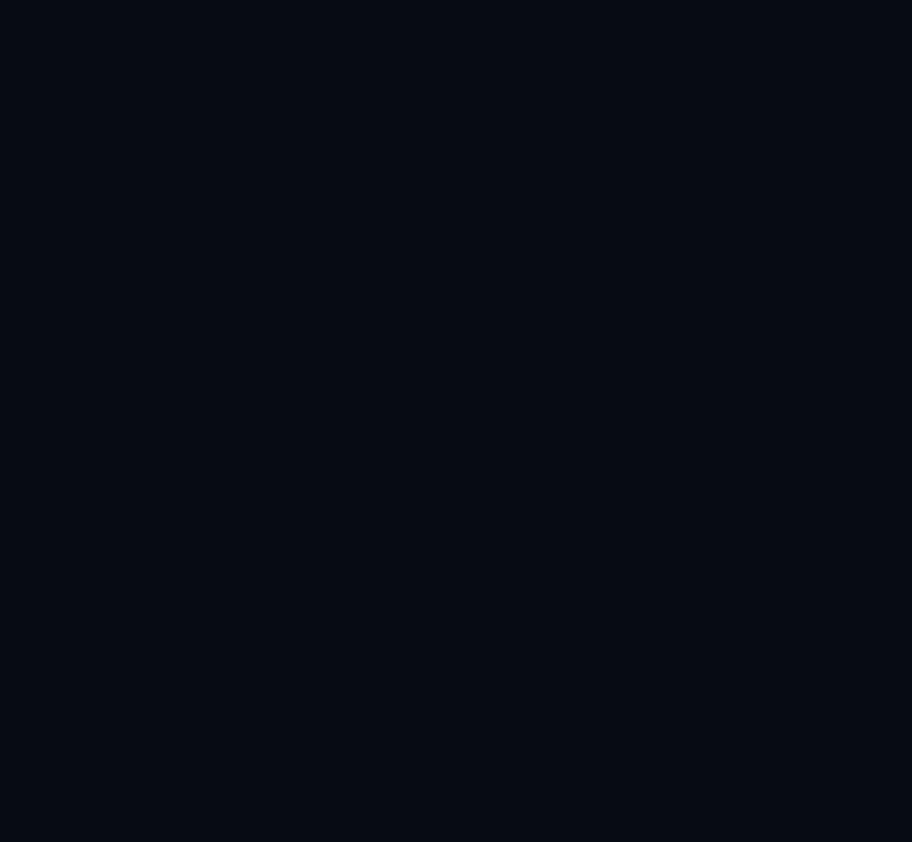
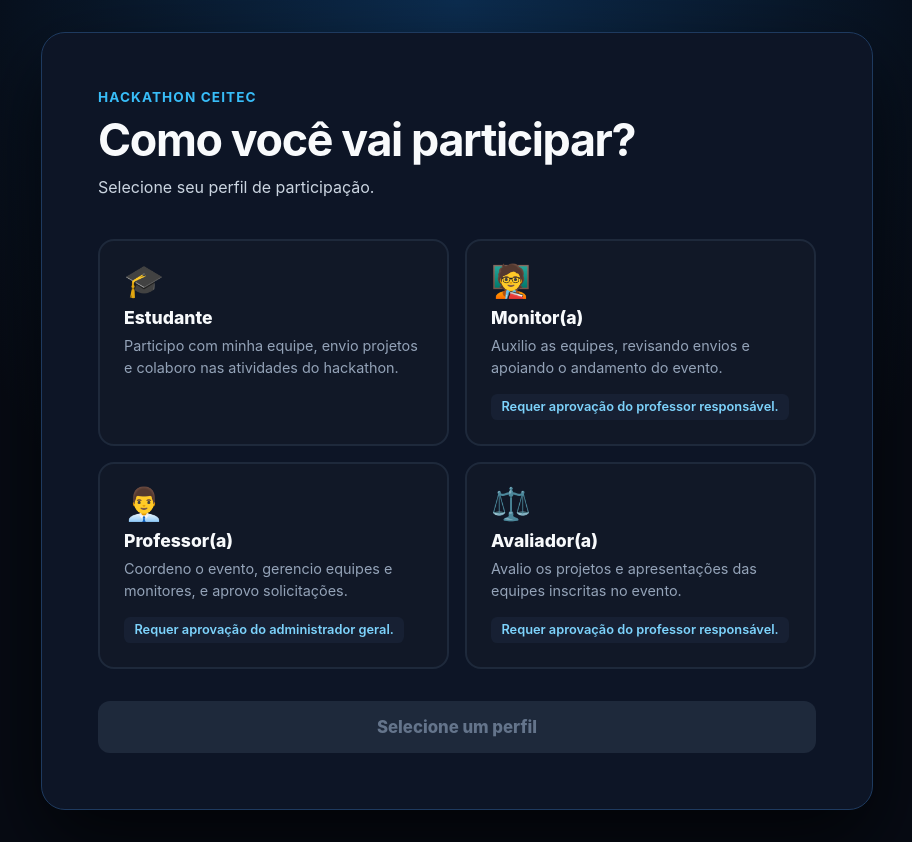
Before and after one commit to jadsonlsouza/hackathon-ceitec, a Nuxt app: page /onboarding in a window 1280 px wide. Before the commit this address had no page. Shown: the whole page, without its empty margins (183-1095 px from the left). Before the commit the page ends 800 px from the top, so only its background shows below. Built offline with nearby package versions, Linux system fonts and the light colour scheme; no server answers.

Commit message:
feat: add role selection onboarding page after Google OAuth login

```diff
--- a/app/assets/css/main.css
+++ b/app/assets/css/main.css
@@ -266,12 +266,33 @@ button, input, select, textarea { font: inherit; }
 .public-content-form .secondary-button { background: transparent; border: 1px solid #64748b; margin: 0; width: fit-content; }
 .public-content-form .danger-outline { background: transparent; border: 1px solid #ef4444; color: #fecaca; }
 
+
+/* Onboarding (role selection after Google OAuth) */
+.onboarding-page { align-items: center; background: radial-gradient(ellipse at top, #0c2d50 0%, #070b14 60%); display: flex; justify-content: center; min-height: 100vh; padding: 2rem 1.25rem; }
+.onboarding-card { background: #0d1526; border: 1px solid #1e3a5f; border-radius: 1.5rem; box-shadow: 0 32px 80px #000a; max-width: 52rem; padding: clamp(2rem, 6vw, 3.5rem); width: 100%; }
+.onboarding-header { margin-bottom: 2.5rem; }
+.onboarding-header h1 { font-size: clamp(1.8rem, 5vw, 2.8rem); letter-spacing: -.03em; margin: 0 0 .5rem; }
+.role-grid { display: grid; gap: 1rem; grid-template-columns: repeat(2, 1fr); margin-bottom: 2rem; }
+.role-radio { position: absolute; opacity: 0; pointer-events: none; }
+.role-card { background: #111827; border: 2px solid #1e293b; border-radius: 1rem; cursor: pointer; display: flex; flex-direction: column; gap: .4rem; padding: 1.5rem; position: relative; transition: border-color .18s, background .18s, box-shadow .18s; }
+.role-card:hover { background: #162032; border-color: #334155; }
+.role-card.is-selected { background: linear-gradient(145deg, #0c2d50, #0d1b34); border-color: #0ea5e9; box-shadow: 0 0 0 1px #0ea5e9, 0 8px 28px #0ea5e930; }
+.role-icon { font-size: 2rem; line-height: 1; margin-bottom: .25rem; }
+.role-label { font-size: 1.1rem; font-weight: 800; }
+.role-description { color: #94a3b8; font-size: .9rem; line-height: 1.55; }
+.role-note { background: #172033; border-radius: .4rem; color: #7dd3fc; font-size: .8rem; font-weight: 600; margin-top: .5rem; padding: .35rem .65rem; width: fit-content; }
+.onboarding-confirm-btn { background: linear-gradient(135deg, #0369a1, #0284c7); border: 0; border-radius: .75rem; color: #fff; cursor: pointer; font-size: 1.05rem; font-weight: 800; min-height: 52px; padding: .85rem 2rem; transition: opacity .15s, transform .1s; width: 100%; }
+.onboarding-confirm-btn:hover:not(:disabled) { opacity: .92; transform: translateY(-1px); }
+.onboarding-confirm-btn:disabled { background: #1e293b; color: #64748b; cursor: not-allowed; transform: none; }
+
 @media (max-width: 48rem) {
+  .role-grid { grid-template-columns: 1fr; }
   .about-grid, .category-grid, .event-facts, .editor-columns { grid-template-columns: 1fr; }
   .schedule-editor-row { grid-template-columns: 1fr; }
   .hero-actions a { text-align: center; width: 100%; }
   .landing-footer { align-items: flex-start; flex-direction: column; }
 }
+
 
 /* Authenticated dashboard */
 .dashboard-shell { display: grid; grid-template-columns: minmax(15rem, 18rem) 1fr; min-height: 100vh; }
--- a/app/pages/app/index.vue
+++ b/app/pages/app/index.vue
@@ -7,7 +7,7 @@ import {
   type Capability,
 } from '../../utils/dashboard-navigation'
 
-definePageMeta({ middleware: 'auth' })
+definePageMeta({ middleware: ['auth', 'onboarding'] })
 
 interface DashboardSummary {
   events: number
--- /dev/null
+++ b/app/pages/onboarding.vue
@@ -0,0 +1,152 @@
+<script setup lang="ts">
+import { ref, onMounted } from 'vue'
+
+const { $supabase } = useNuxtApp()
+const pending = ref(false)
+const errorMessage = ref('')
+const selectedRole = ref<'student' | 'professor' | 'monitor' | 'evaluator' | null>(null)
+
+interface FeaturedEvent {
+  id: string
+  name: string
+  slug: string
+  status: string
+}
+
+const featuredEvent = ref<FeaturedEvent | null>(null)
+const eventLoading = ref(true)
+
+onMounted(async () => {
+  try {
+    featuredEvent.value = await $fetch<FeaturedEvent | null>('/api/featured-event')
+  }
+  catch {
+    featuredEvent.value = null
+  }
+  finally {
+    eventLoading.value = false
+  }
+})
+
+const roles = [
+  {
+    value: 'student' as const,
+    label: 'Estudante',
+    description: 'Participo com minha equipe, envio projetos e colaboro nas atividades do hackathon.',
+    icon: '🎓',
+    note: null,
+  },
+  {
+    value: 'monitor' as const,
+    label: 'Monitor(a)',
+    description: 'Auxilio as equipes, revisando envios e apoiando o andamento do evento.',
+    icon: '🧑‍🏫',
+    note: 'Requer aprovação do professor responsável.',
+  },
+  {
+    value: 'professor' as const,
+    label: 'Professor(a)',
+    description: 'Coordeno o evento, gerencio equipes e monitores, e aprovo solicitações.',
+    icon: '👨‍💼',
+    note: 'Requer aprovação do administrador geral.',
+  },
+  {
+    value: 'evaluator' as const,
+    label: 'Avaliador(a)',
+    description: 'Avalio os projetos e apresentações das equipes inscritas no evento.',
+    icon: '⚖️',
+    note: 'Requer aprovação do professor responsável.',
+  },
+]
+
+async function confirm() {
+  if (!selectedRole.value) return
+  if (!featuredEvent.value && selectedRole.value !== 'student') {
+    errorMessage.value = 'Nenhum evento ativo encontrado. Entre em contato com o administrador.'
+    return
+  }
+
+  pending.value = true
+  errorMessage.value = ''
+
+  try {
+    if (selectedRole.value === 'student') {
+      // Students don't need a role_request; mark onboarding as done in metadata.
+      const { error } = await $supabase.auth.updateUser({
+        data: { onboarding_done: true },
+      })
+      if (error) throw error
+    }
+    else {
+      const { error } = await $supabase.rpc('request_role', {
+        target_role: selectedRole.value,
+        target_event: featuredEvent.value!.id,
+      })
+      if (error) throw error
+    }
+
+    await navigateTo('/app')
+  }
+  catch (err: any) {
+    errorMessage.value = err?.message || 'Não foi possível concluir. Tente novamente.'
+  }
+  finally {
+    pending.value = false
+  }
+}
+</script>
+
+<template>
+  <main class="onboarding-page">
+    <div class="onboarding-card">
+      <div class="onboarding-header">
+        <p class="eyebrow">Hackathon CEITEC</p>
+        <h1>Como você vai participar?</h1>
+        <p class="intro">
+          <span v-if="eventLoading">Carregando evento…</span>
+          <span v-else-if="featuredEvent">
+            Selecione seu perfil para o evento
+            <strong>{{ featuredEvent.name }}</strong>.
+          </span>
+          <span v-else>
+            Selecione seu perfil de participação.
+          </span>
+        </p>
+      </div>
+
+      <div class="role-grid" role="radiogroup" aria-label="Selecione seu perfil">
+        <label
+          v-for="role in roles"
+          :key="role.value"
+          class="role-card"
+          :class="{ 'is-selected': selectedRole === role.value }"
+        >
+          <input
+            type="radio"
+            name="role"
+            :value="role.value"
+            class="role-radio"
+            @change="selectedRole = role.value"
+          >
+          <span class="role-icon" aria-hidden="true">{{ role.icon }}</span>
+          <span class="role-label">{{ role.label }}</span>
+          <span class="role-description">{{ role.description }}</span>
+          <span v-if="role.note" class="role-note">{{ role.note }}</span>
+        </label>
+      </div>
+
+      <p v-if="errorMessage" class="form-error" role="alert">{{ errorMessage }}</p>
+
+      <button
+        class="onboarding-confirm-btn"
+        type="button"
+        :disabled="!selectedRole || pending"
+        @click="confirm"
+      >
+        <span v-if="pending">Salvando…</span>
+        <span v-else-if="!selectedRole">Selecione um perfil</span>
+        <span v-else>Confirmar e entrar</span>
+      </button>
+    </div>
+  </main>
+</template>
```
Also changed, not shown: app/middleware/onboarding.ts (added, +33 -0 lines), 1 other file (tests, documents, lock files or other folders).
